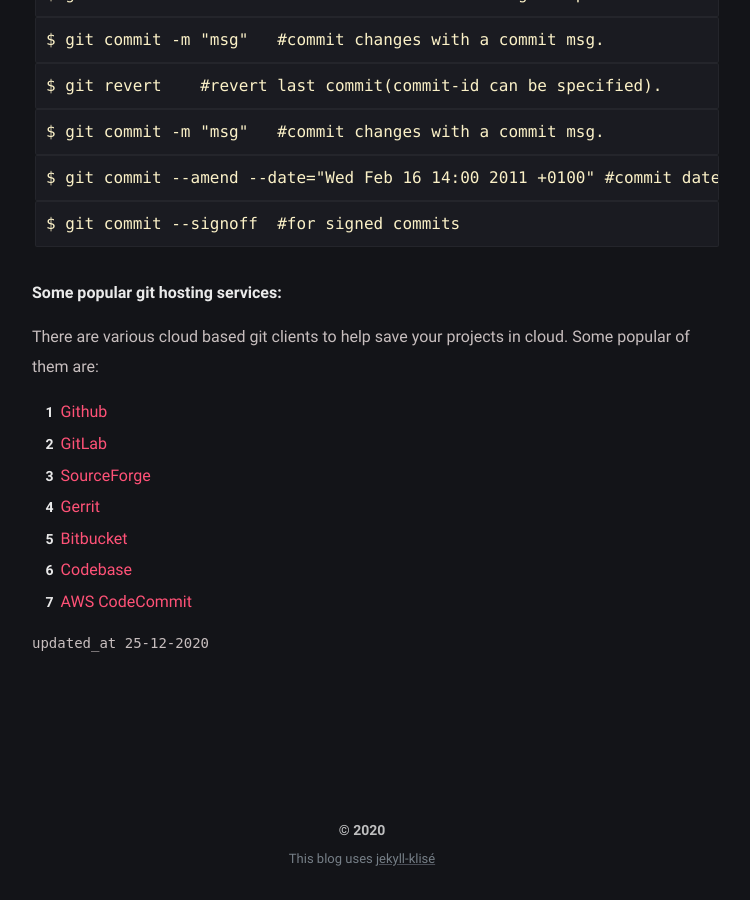
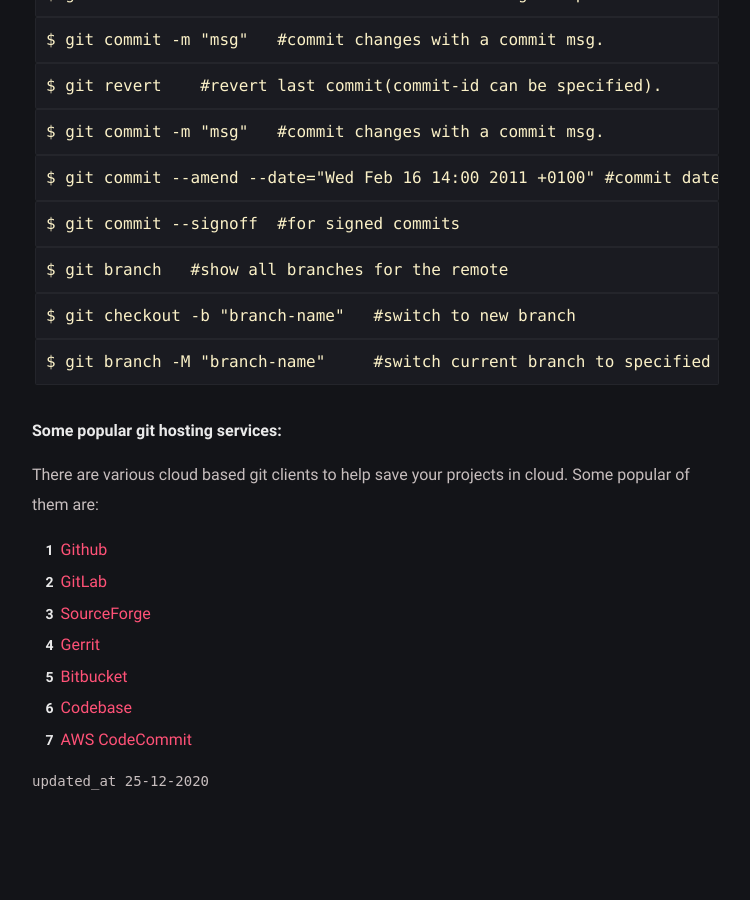
Before and after one commit to Creator54/creator54.github.io, a Jekyll site: the page built from _posts/git/2020-12-25-git-guide.md, in a window 1280 px wide and 900 px high, scrolled down 2084 px. Shown: the whole window, without its empty margins (278-1028 px from the left). Built offline with Jekyll 4.4.1, drawn with Linux system fonts in a browser that asks for light colours; some web fonts are replaced.

Commit message:
add some more git cmds

````diff
--- a/_posts/git/2020-12-25-git-guide.md
+++ b/_posts/git/2020-12-25-git-guide.md
@@ -101,6 +101,16 @@
 ```
 $ git commit --signoff	#for signed commits
 ```
+```
+$ git branch   #show all branches for the remote
+```
+```
+$ git checkout -b "branch-name"   #switch to new branch
+```
+```
+$ git branch -M "branch-name"     #switch current branch to specified branch.
+```
+
 
 ##### Some popular git hosting services:
 
````
